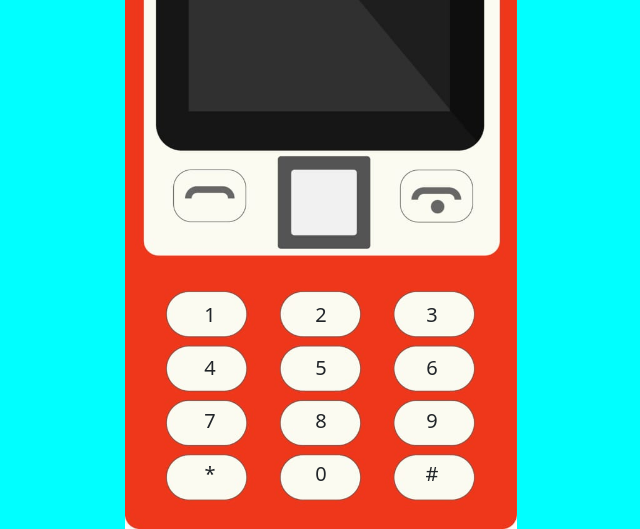
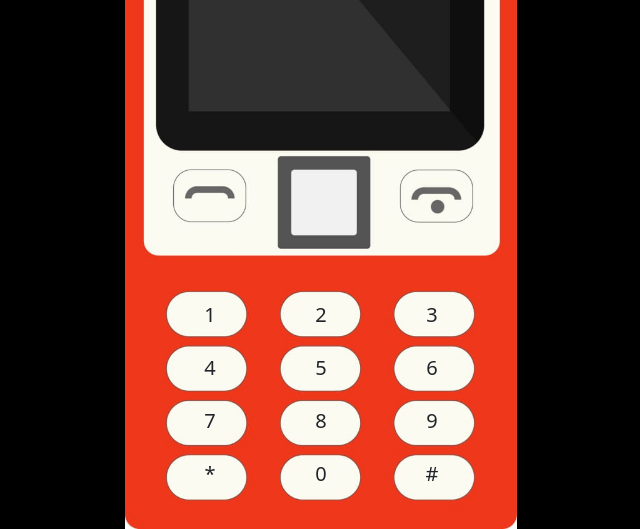
Before and after one commit to coding-jod/chinese-toy-mobile-with-ui, a plain HTML site: page index.html in a window 1280 px wide. Shown: the part 271-800 px from the top of the page, without its empty margins (319-959 px from the left). Drawn offline with nearby package versions, Linux system fonts and the light colour scheme.

Commit message:
Update style.css
changed the background colour from aqua to black

```diff
--- a/style.css
+++ b/style.css
@@ -1,5 +1,5 @@
 body{
-    background-color: aqua !important ;
+    background-color: black !important ;
     display: flex !important;
     place-items: center !important;
     place-content: center !important;
```
